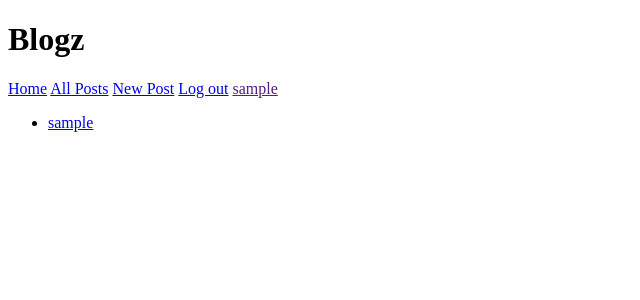
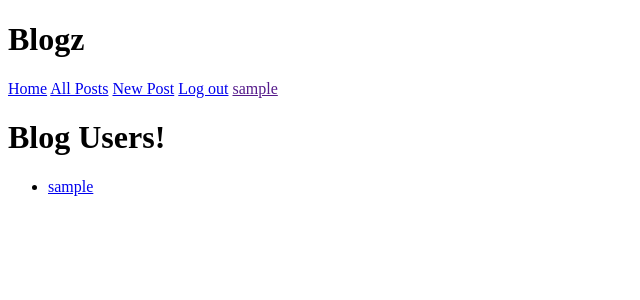
Before and after one commit to Fwbeasley3/blogz, a Flask app: page / in a window 1280 px wide. Shown: the top 300 px of the page, without its empty margins (0-640 px from the left). Run offline with Flask 2, Linux system fonts and the light colour scheme; the visitor is signed in with stand-in values (Sample User, id 1); data comes from the database, SQL or seed files in the repository.

Commit message:
complete

```diff
--- a/main.py
+++ b/main.py
@@ -27,6 +27,8 @@ class Blog(db.Model):
         self.body = body
         self.owner = owner
 
+
+
     def get_blogs_by_user(owner):
         return Blog.query.filter_by(owner).all()
 
@@ -51,6 +53,7 @@ class User(db.Model):
     def __init__(self,username,password):
         self.username = username
         self.pw_hash = make_pw_hash(password)
+
 
 def emptyField(str):    #check empty str
     if str !="":
@@ -78,6 +81,7 @@ def valid_username(val):
     else:
         return False
 
+@app.before_request
 def require_login():
     allowed_routes = ['login', 'signup', 'blog', 'index', 'static']
     if request.endpoint not in allowed_routes and 'username' not in session:
@@ -85,8 +89,11 @@ def require_login():
 
 @app.route('/')
 def index():
-    userlist = User.query.filter_by().all()
-    return render_template('index.html', userlist=userlist)
+    if(session['user']):
+        userlist = User.query.filter_by().all()
+        return render_template('index.html', userlist=userlist)
+    else:
+        return redirect('login')
 
 @app.route('/login', methods=['POST', 'GET'])
 def login():
@@ -101,7 +108,12 @@ def login():
             if user and check_pw_hash(password, user.pw_hash):
                 session['username'] = user.username
                 flash('Welcome back, '+ user.username + '!')
-                return redirect('/newpost')
+                return redirect('/blog')
+
+        flash("Invalid Login!")
+        return render_template('login.html')
+
+
 
 @app.route('/signup', methods=['POST', 'GET'])
 def signup():
@@ -149,24 +161,29 @@ def signup():
     session['user'] = user.username
     return redirect("/")
 
-@app.route('/blog', methods=['GET'])
+@app.route('/blog', methods = ['GET'])
 def blog():
     user = request.args.get('user')
     blog_id = request.args.get('blog')
+    if(blog_id):
+        blog = Blog.query.filter_by(id=blog_id).one()
+        return render_template("entry.html", blog=blog)
     if(user):
         user = User.query.filter_by(id=request.args.get('user')).one()
         bloglist = Blog.query.filter_by(owner=user).all()
         return render_template("blog.html", bloglist=bloglist)
-    if(blog_id):
-        blog = Blog.query.filter_by(id=blog_id).one()
-        return render_template("entry.html", blog=blog)
     bloglist = Blog.query.filter_by().all()
     return render_template("blog.html", bloglist=bloglist)
+
+
+
+
+
 
 @app.route('/newpost', methods=['GET', 'POST'])
 def new_post():
 
-    owner = User.query.filter_by(username=session['username']).first()          #new addition
+    owner = User.query.filter_by(username=session['username']).first()
 
     if (request.method == 'POST'):
         title = request.form['title']
@@ -185,14 +202,27 @@ def new_post():
         blogpost = Blog(title=title, body=body,owner = owner)
         db.session.add(blogpost)
         db.session.commit()
-        return redirect('/blog?id=' + str(blogpost.id))
+        return redirect('/blog?blog=' + str(blogpost.id))
+        # return render_template('entry.html', blog = blogpost)
     else:
         return render_template('newpost.html')
+
+
+
+
+
+
+
+
+
+
+
+
 
 @app.route('/logout')
 def logout():
     del session['username']
-    return redirect('/')
+    return redirect('/blog')
 
 if  __name__ == "__main__":
     app.run()
--- a/templates/base.html
+++ b/templates/base.html
@@ -24,7 +24,7 @@
         </a>
         <a href="">{{ session['username'] }}</a>
         {% else %}
-        <a href="login">Login</a> | <a href="signup">Signup</a> | <a href="/">Home</a>
+        <a href="login">Login</a> | <a href="signup">Signup</a> | <a href="/">Home</a> | <a href="newpost">New Post</a>
         {% endif %}
         </nav>
     </div>
--- a/templates/blog.html
+++ b/templates/blog.html
@@ -9,7 +9,7 @@
                 <h1>{{ blog.title }} </h1>
             </a>
             <p>{{ blog.body }}</p>
-            <h6>Authored by: {{ blog.owner.username }}</h6>
+            <h6>Authored by: <a href="./blog?user={{blog.owner.id}}">{{blog.owner.username}}</a></h6>
         </div>
     </li>
     {% endfor %}
--- a/templates/index.html
+++ b/templates/index.html
@@ -1,5 +1,6 @@
 {% extends "base.html" %}
 {% block content %}
+    <h1> Blog Users!</h1>
 {% if userlist|length > 0 %}
 <ul>
     {% for user in userlist: %}
```
Also changed, not shown: templates/entry.html (+6 -6 lines).
